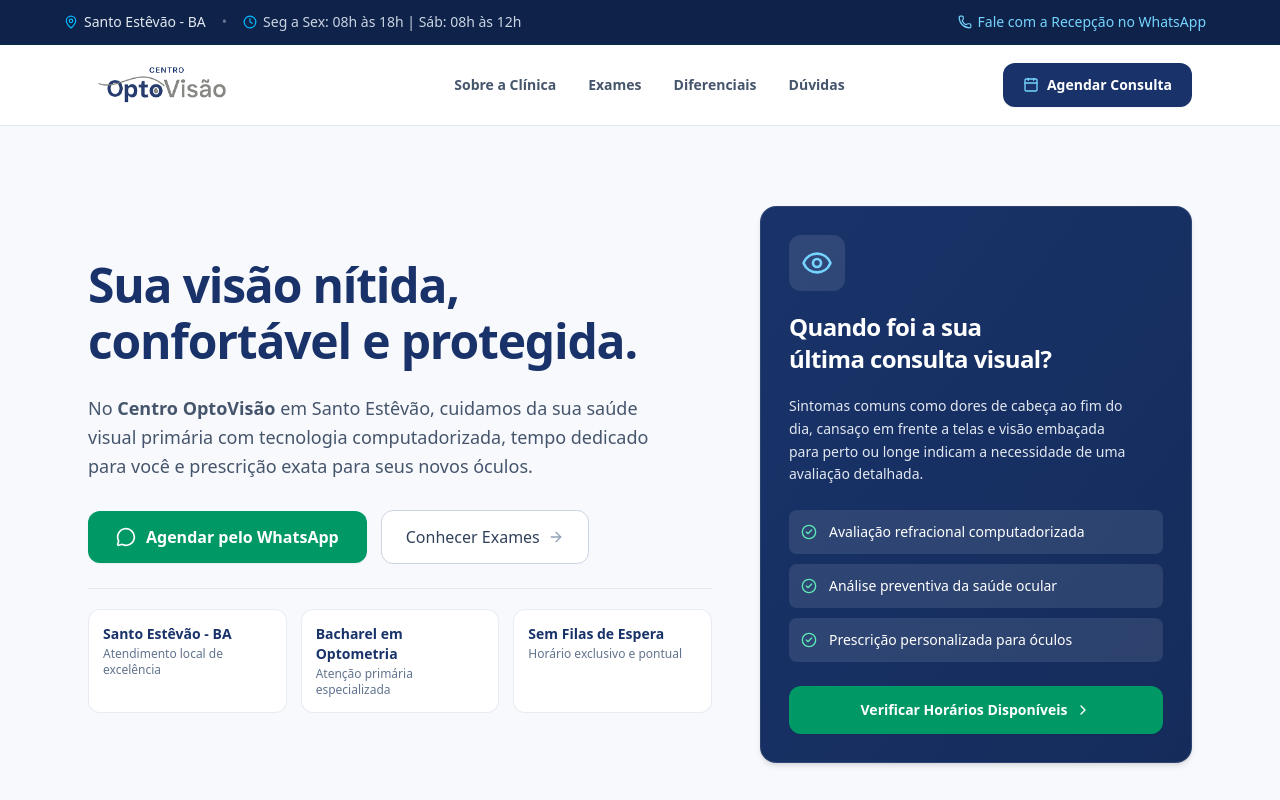
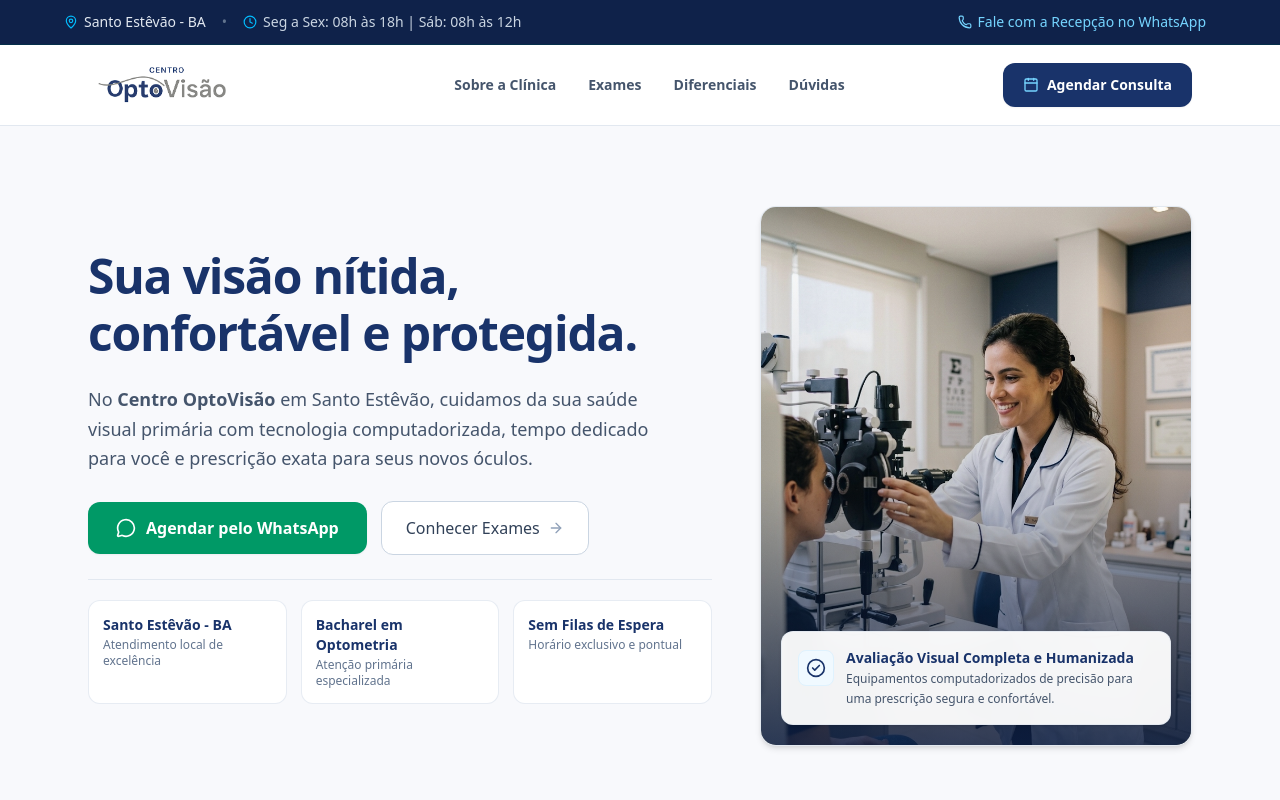
Before and after one commit to felipefsa0301/centro-optovisao, a Next.js app: page / in a window 1280 px wide. Shown: the top 800 px of the page. Built offline with nearby package versions, Linux system fonts and the light colour scheme.

Commit message:
feat(hero): substituir card de texto por fotografia editorial de atendimento optometrico

```diff
--- a/src/app/page.tsx
+++ b/src/app/page.tsx
@@ -280,47 +280,35 @@ export default function Home() {
                 </div>
               </div>
 
-              {/* Card de Alerta de Sintomas - Calmo, Sólido e Acolhedor */}
+              {/* Fotografia Editorial de Atendimento Optométrico */}
               <div className="lg:col-span-5">
-                <div className="relative bg-gradient-to-br from-[#19336A] to-[#152C5B] rounded-2xl p-6 sm:p-7 text-white shadow-md border border-white/10">
-                  <div className="space-y-5">
-                    <div className="inline-flex p-3 bg-white/10 rounded-xl">
-                      <Eye className="w-8 h-8 text-sky-300" />
-                    </div>
+                <div className="relative mx-auto max-w-md lg:max-w-none">
+                  <div className="relative aspect-[4/5] w-full overflow-hidden rounded-2xl border border-slate-200/90 bg-slate-100 shadow-md">
+                    <Image
+                      src="/images/hero-optometria.jpg"
+                      alt="Optometrista realizando exame de vista computadorizado no Centro OptoVisão em Santo Estêvão"
+                      fill
+                      sizes="(max-width: 1024px) 100vw, 42vw"
+                      className="object-cover object-center"
+                      priority
+                    />
+                    <div className="absolute inset-0 bg-gradient-to-t from-[#0F224A]/80 via-[#0F224A]/15 to-transparent" />
 
-                    <h2 className="text-xl sm:text-2xl font-bold tracking-tight">
-                      Quando foi a sua última consulta visual?
-                    </h2>
-
-                    <p className="text-slate-200 text-sm leading-relaxed">
-                      Sintomas comuns como dores de cabeça ao fim do dia, cansaço em frente a telas e visão embaçada para perto ou longe indicam a necessidade de uma avaliação detalhada.
-                    </p>
-
-                    <div className="space-y-2.5 pt-1">
-                      <div className="flex items-center gap-3 bg-white/10 rounded-lg p-3 text-sm font-medium">
-                        <CheckCircle2 className="w-4 h-4 text-emerald-300 shrink-0" />
-                        <span>Avaliação refracional computadorizada</span>
+                    {/* Legenda discreta integrada sobre a imagem */}
+                    <div className="absolute bottom-4 left-4 right-4 sm:bottom-5 sm:left-5 sm:right-5 rounded-xl bg-white/95 backdrop-blur-md p-4 shadow-sm border border-slate-200/80">
+                      <div className="flex items-start gap-3">
+                        <div className="w-9 h-9 rounded-lg bg-sky-50 border border-sky-100 flex items-center justify-center shrink-0 mt-0.5">
+                          <CheckCircle2 className="w-5 h-5 text-[#19336A]" />
+                        </div>
+                        <div>
+                          <p className="text-sm font-bold text-[#19336A] leading-snug">
+                            Avaliação Visual Completa e Humanizada
+                          </p>
+                          <p className="text-xs text-slate-600 mt-0.5 leading-relaxed">
+                            Equipamentos computadorizados de precisão para uma prescrição segura e confortável.
+                          </p>
+                        </div>
                       </div>
-                      <div className="flex items-center gap-3 bg-white/10 rounded-lg p-3 text-sm font-medium">
-                        <CheckCircle2 className="w-4 h-4 text-emerald-300 shrink-0" />
-                        <span>Análise preventiva da saúde ocular</span>
-                      </div>
-                      <div className="flex items-center gap-3 bg-white/10 rounded-lg p-3 text-sm font-medium">
-                        <CheckCircle2 className="w-4 h-4 text-emerald-300 shrink-0" />
-                        <span>Prescrição personalizada para óculos</span>
-                      </div>
-                    </div>
-
-                    <div className="pt-1">
-                      <a
-                        href={WHATSAPP_LINK}
-                        target="_blank"
-                        rel="noopener noreferrer"
-                        className="w-full inline-flex items-center justify-center gap-2 bg-emerald-600 hover:bg-emerald-700 text-white py-3.5 px-4 rounded-xl font-semibold shadow-xs transition-all text-sm focus-visible:outline-none focus-visible:ring-2 focus-visible:ring-offset-2 focus-visible:ring-emerald-600 min-h-[48px]"
-                      >
-                        <span>Verificar Horários Disponíveis</span>
-                        <ChevronRight className="w-4 h-4" />
-                      </a>
                     </div>
                   </div>
                 </div>
```
Also changed, not shown: public/images/hero-optometria.jpg (added).
